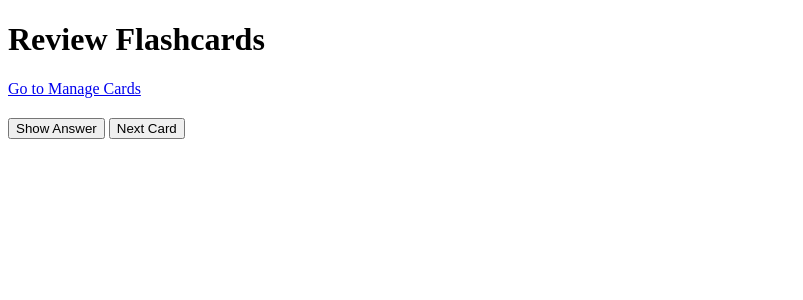
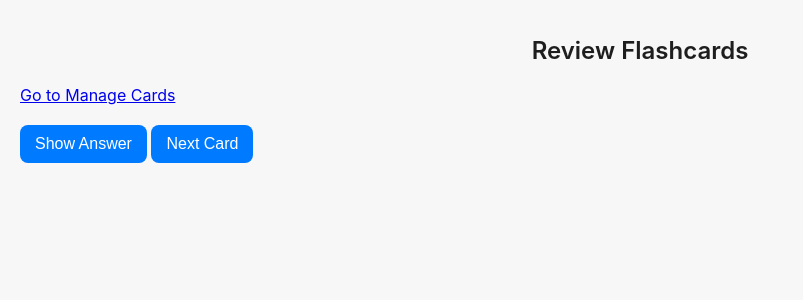
Before and after one commit to panda1312/Scriptura, a Flask app: template templates/review.html in a window 1280 px wide. Shown: the top 300 px of the page, without its empty margins (0-803 px from the left). Run offline with Flask 2, Linux system fonts and the light colour scheme; the template is opened without the code that fills it, so the values that code supplies are empty.

Commit message:
Update review.html
Updated for Apple design principles

```diff
--- a/templates/review.html
+++ b/templates/review.html
@@ -3,17 +3,20 @@
 <head>
     <meta charset="UTF-8">
     <title>Review Flashcards - Scriptura</title>
+    <link rel="stylesheet" href="/static/style.css">
 </head>
 <body>
-    <h1>Review Flashcards</h1>
-    <a href="/">Go to Manage Cards</a>
+    <div class="container">
+        <h1>Review Flashcards</h1>
+        <a href="/" class="button">Go to Manage Cards</a>
 
-    <div id="flashcard">
-        <h2 id="question"></h2>
-        <h3 id="answer" style="display:none;"></h3>
+        <div id="flashcard">
+            <h2 id="question"></h2>
+            <h3 id="answer" style="display:none;"></h3>
 
-        <button onclick="showAnswer()">Show Answer</button>
-        <button onclick="nextCard()">Next Card</button>
+            <button onclick="showAnswer()" class="button">Show Answer</button>
+            <button onclick="nextCard()" class="button">Next Card</button>
+        </div>
     </div>
 
     <script>
```
